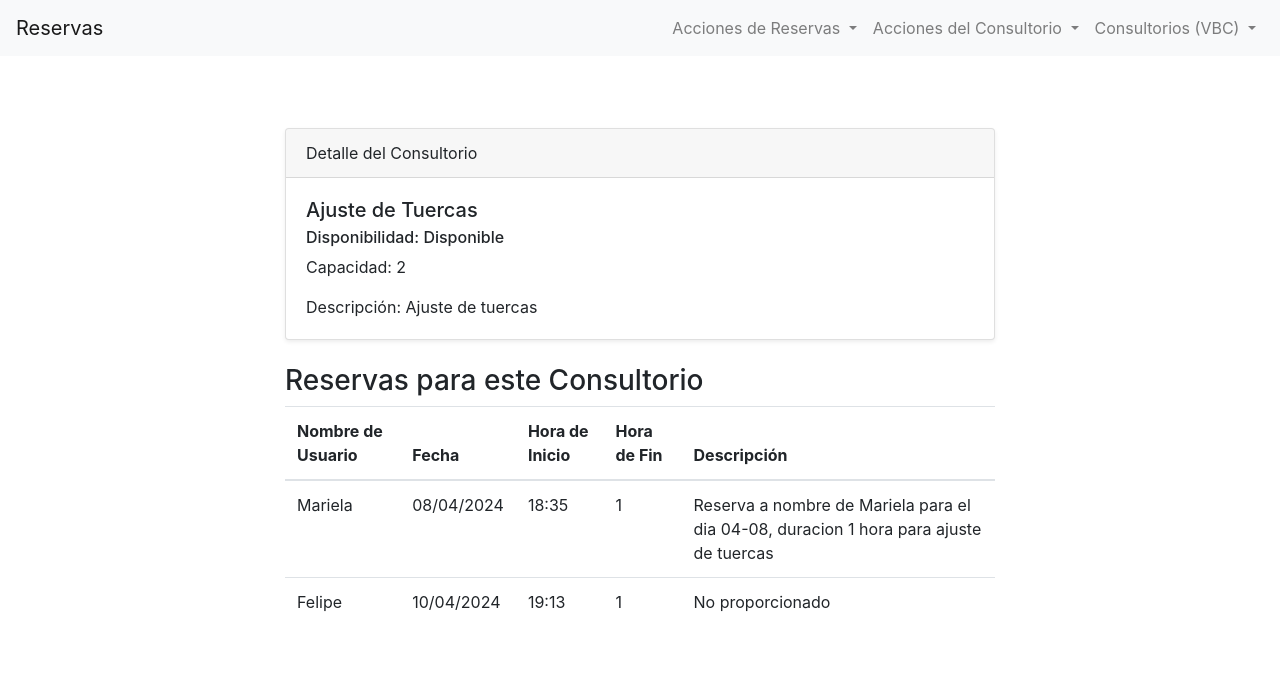
After one commit to Pablocala98/curso-Python-proyecto-final, a Django app: page /bookings/consultorio/vbc/1/detail in a window 1280 px wide. The commit adds this page. Shown: the top 689 px of the page. Run offline with Django 5.2, Linux system fonts and the light colour scheme; data comes from the database, SQL or seed files in the repository; both versions use the stored data as it was after the commit; some libraries are stand-ins or nearby versions.

Commit message:
complemento 16.04

```diff
--- a/Consultorio/bookings/models.py
+++ b/Consultorio/bookings/models.py
@@ -24,3 +24,8 @@ class Reserva(models.Model):
 
     def __str__(self):
         return f"{self.nombre_de_usuario} - {self.consultorio.nombre} - {self.fecha}"
+
+
+class Masajista(models.Model):
+    nombre = models.CharField(max_length=50)
+    apellido = models.CharField(max_length=50)
--- /dev/null
+++ b/Consultorio/bookings/templates/bookings/VBC/vbc-consultorio-detail.html
@@ -0,0 +1,58 @@
+{% extends 'bookings/base.html' %}
+
+{% block title %}Detalle del Consultorio{% endblock %}
+
+{% block content %}
+<section class="py-5">
+    <div class="container">
+        <div class="row">
+            <div class="col-lg-8 mx-auto">
+                <div class="card shadow-sm">
+                    <div class="card-header">
+                        Detalle del Consultorio
+                    </div>
+                    <div class="card-body">
+                        <h5 class="card-title">{{ consultorio.nombre }}</h5>
+                        {% if consultorio.disponible %}
+                        <h6 class="card-subtitle mb-2">Disponibilidad: Disponible</h6>
+                        {% else %}
+                        <h6 class="card-subtitle mb-2">Disponibilidad: No Disponible</h6>
+                        {% endif %}
+                        <p class="card-text">Capacidad: {{ consultorio.capacidad }}</p>
+                        <p class="card-text">Descripción: {{ consultorio.descripcion | default:"No proporcionado" }}</p>
+                    </div>
+                </div>
+                <div class="mt-4">
+                    <h3>Reservas para este Consultorio</h3>
+                    <table class="table">
+                        <thead>
+                            <tr>
+                                <th scope="col">Nombre de Usuario</th>
+                                <th scope="col">Fecha</th>
+                                <th scope="col">Hora de Inicio</th>
+                                <th scope="col">Hora de Fin</th>
+                                <th scope="col">Descripción</th>
+                            </tr>
+                        </thead>
+                        <tbody>
+                            {% for reserva in consultorio.reservas.all %}
+                            <tr>
+                                <td>{{ reserva.nombre_de_usuario }}</td>
+                                <td>{{ reserva.fecha | date:"d/m/Y" }}</td>
+                                <td>{{ reserva.hora | date:"H:i" }}</td>
+                                <td>{{ reserva.duracion }}</td>
+                                <td>{{ reserva.descripcion | default:"No proporcionado" }}</td>
+                            </tr>
+                            {% empty %}
+                            <tr>
+                                <td colspan="5">No hay reservas para este Consultorio.</td>
+                            </tr>
+                            {% endfor %}
+                        </tbody>
+                    </table>
+                </div>
+            </div>
+        </div>
+    </div>
+</section>
+{% endblock %}
--- a/Consultorio/bookings/templates/bookings/base.html
+++ b/Consultorio/bookings/templates/bookings/base.html
@@ -46,8 +46,8 @@
                         Consultorios (VBC)
                     </a>
                     <div class="dropdown-menu" aria-labelledby="navbarDropdownMenuLinkSala">
-                        <a class="dropdown-item" href="">Todas las Salas</a>
-                        <a class="dropdown-item" href="">Crear Sala</a>
+                        <a class="dropdown-item" href="{% url 'vbc-consultorio-list'%}">Todas las Salas</a>
+                        <a class="dropdown-item" href="{% url 'vbc-consultorio-create'%}">Crear Sala</a>
                     </div>
                 </li>
             </ul>
--- a/Consultorio/bookings/urls.py
+++ b/Consultorio/bookings/urls.py
@@ -13,7 +13,13 @@ from .views import (
     consulting_room_delete_view,
     delete_booking_view,
     consulting_room_update_view,
-    consulting_room_search_view)
+    consulting_room_search_view,
+    ConsultorioListView,
+    ConsultorioDetailView,
+    ConsultorioCreateView,
+    ConsultorioDeleteView,
+    ConsultorioUpdateView
+    )
 
 
 
@@ -31,4 +37,10 @@ urlpatterns = [
     path("delete/<booking_id>", delete_booking_view, name="booking-delete"),
     path("consultorio/update/<consulting_room_id>", consulting_room_update_view, name="consultorio-update"),
     path("buscar-consultorio-con-formulario", consulting_room_search_view, name="consultorio-buscar-con-formulario"),
+    # Vistas basadas en clases
+    path("consultorio/vbc/list", ConsultorioListView.as_view(), name="vbc-consultorio-list"),
+    path("consultorio/vbc/<int:pk>/detail", ConsultorioDetailView.as_view(), name="vbc-consultorio-detail"),
+    path("consultorio/vbc/create", ConsultorioCreateView.as_view(), name="vbc-consultorio-create"),
+    path("consultorio/vbc/<int:pk>/delete", ConsultorioDeleteView.as_view(), name="vbc-consultorio-delete"),
+    path("consultorio/vbc/<int:pk>/update", ConsultorioUpdateView.as_view(), name="vbc-consultorio-update")
 ]
--- a/Consultorio/bookings/views.py
+++ b/Consultorio/bookings/views.py
@@ -2,6 +2,8 @@ from django.shortcuts import render, redirect
 from django.http import HttpResponse
 from .models import Reserva, Consultorio
 from .forms import ConsultorioCreateForm, ReservaSearchForm, ReservaCreateForm, ConsultorioSearchForm
+from django.urls import reverse_lazy
+from django.views.generic import ListView, DetailView, CreateView, UpdateView, DeleteView
 
 
 # Create your views here.
@@ -76,8 +78,8 @@ def create_booking_with_form_view(request):
             return detail_booking_view(request,nueva_reserva.id)
 
 def consulting_room_list_view(request):
-    consultorios = Consultorio.objects.all() #con este Reserva.objects.all() nos trae todos los objetos reserva de la base de datos
-    contexto_dict = {'consultorio': consultorios}
+    consultorio = Consultorio.objects.all() #con este Reserva.objects.all() nos trae todos los objetos reserva de la base de datos
+    contexto_dict = {'consultorios': consultorio}
     return render(request, "bookings/consulting_rooms_list.html", contexto_dict)
 
 def consulting_room_delete_view(request, consulting_room_id):
@@ -129,5 +131,32 @@ def consulting_room_search_view(request):
         if form.is_valid():
             nombre = form.cleaned_data['nombre']
             consultorio = Consultorio.objects.filter(nombre = nombre).all()
-            contexto_dict = {'consultorio': consultorio}
+            contexto_dict = {'consultorios': consultorio}
             return render(request, "bookings/consulting_rooms_list.html", contexto_dict)
+
+class ConsultorioListView(ListView):
+    model = Consultorio
+    template_name = "bookings/VBC/vbc-consultorio-list.html"
+    context_object_name = "consultorios"
+
+class ConsultorioDetailView(DetailView):
+    model = Consultorio
+    template_name = "bookings/VBC/vbc-consultorio-detail.html"
+    context_object_name = "consultorio"
+
+class ConsultorioCreateView(CreateView):
+    model = Consultorio
+    template_name = "bookings/VBC/vbc-consultorio-create.html"
+    fields = ['nombre', 'disponible', 'capacidad', 'descripcion']
+    success_url = reverse_lazy("vbc-consultorio-list")
+
+class ConsultorioDeleteView(DeleteView):
+    model = Consultorio
+    template_name = "bookings/VBC/vbc-consultorio-delete.html"
+    success_url = reverse_lazy("vbc-consultorio-list")
+
+class ConsultorioUpdateView(UpdateView):
+    model = Consultorio
+    template_name = "bookings/VBC/vbc-consultorio-update.html"
+    fields = ['nombre', 'disponible', 'capacidad', 'descripcion']
+    success_url = reverse_lazy("vbc-consultorio-list")
```
Also changed, not shown: Consultorio/bookings/templates/bookings/VBC/vbc-consultorio-create.html (added, +28 -0 lines), Consultorio/bookings/templates/bookings/VBC/vbc-consultorio-delete.html (added, +28 -0 lines), Consultorio/bookings/templates/bookings/VBC/vbc-consultorio-list.html (added, +46 -0 lines), Consultorio/bookings/templates/bookings/VBC/vbc-consultorio-update.html (added, +27 -0 lines), Consultorio/db.sqlite3.
